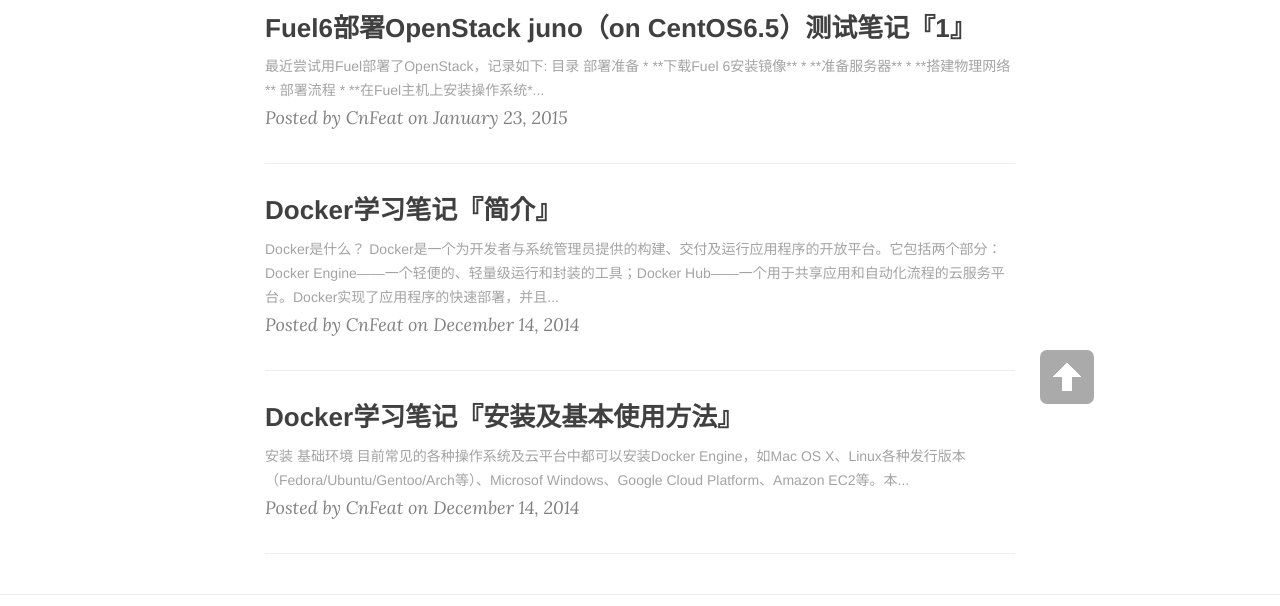
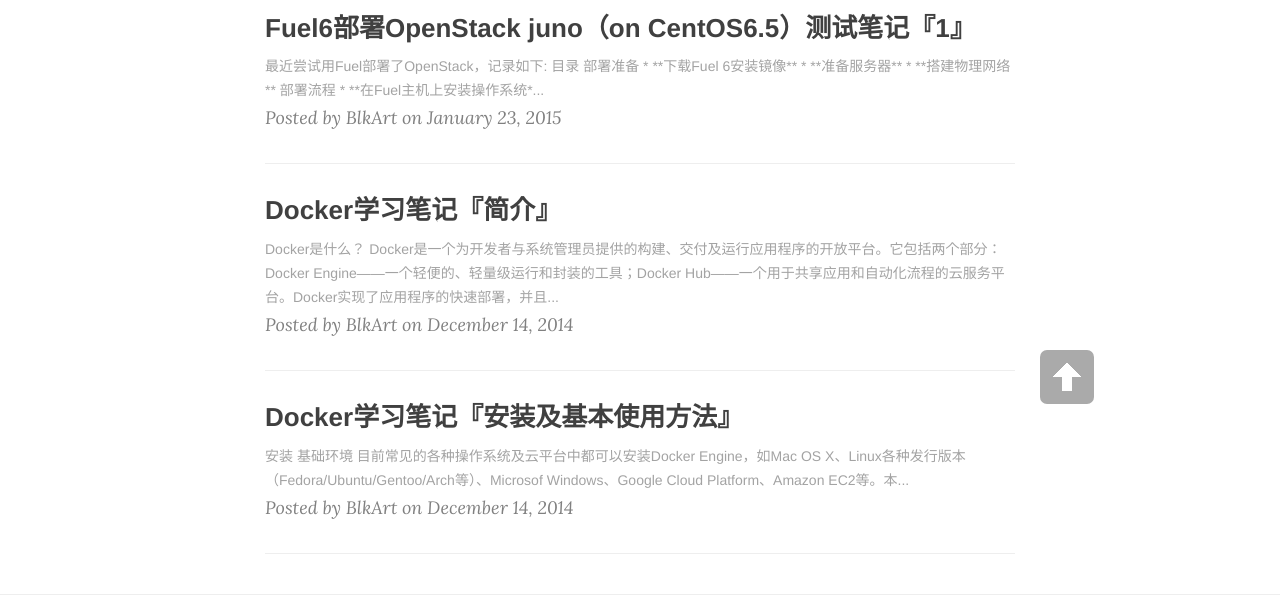
Before and after one commit to blkart/blkart.github.io, a Jekyll site: the page built from index.html, in a window 1280 px wide. Shown: the part 466-1072 px from the top of the page. Built offline with Jekyll 4.4.1, drawn with Linux system fonts in a browser that asks for light colours; nearby versions of some CDN libraries; the list of posts is cut into pages by our own code.

Commit message:
update _config.yml
Signed-off-by: blkart <blkart.org@gmail.com>

```diff
--- a/_config.yml
+++ b/_config.yml
@@ -41,7 +41,7 @@
       type: "posts"
     values:
       layout: "post"
-      author: "CnFeat"
+      author: "BlkArt"
       header-img: "img/facebook.jpg" # We don't want posts without a header image, that whould mean white on white
 
 # Comments
```
